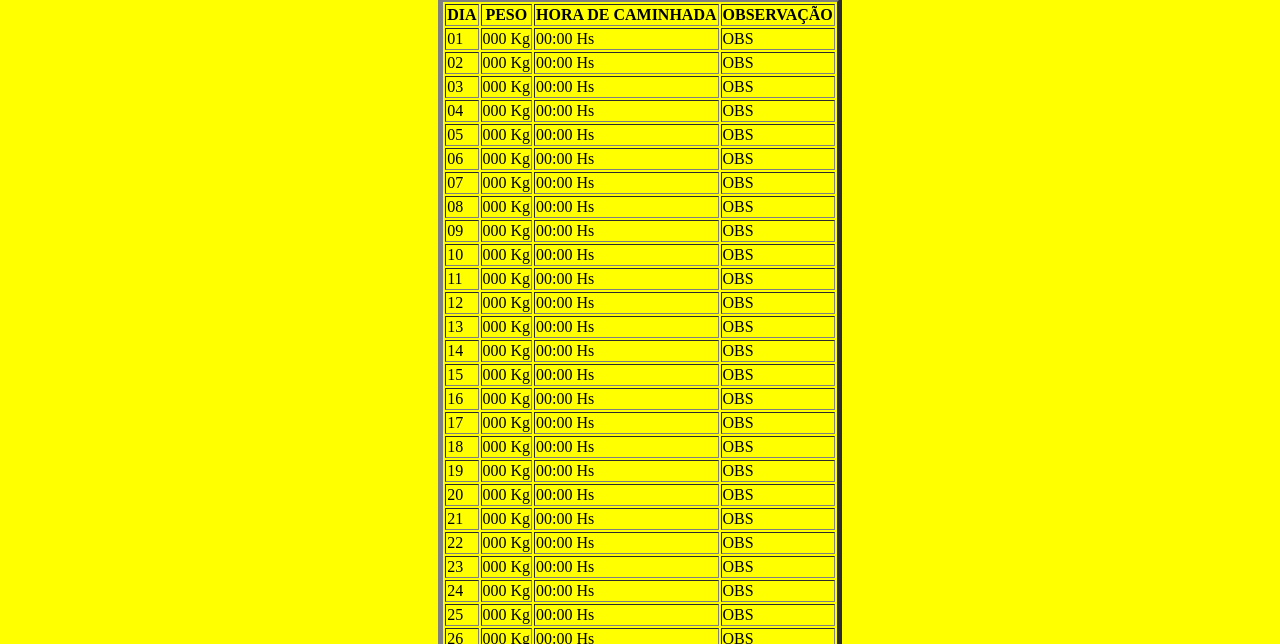
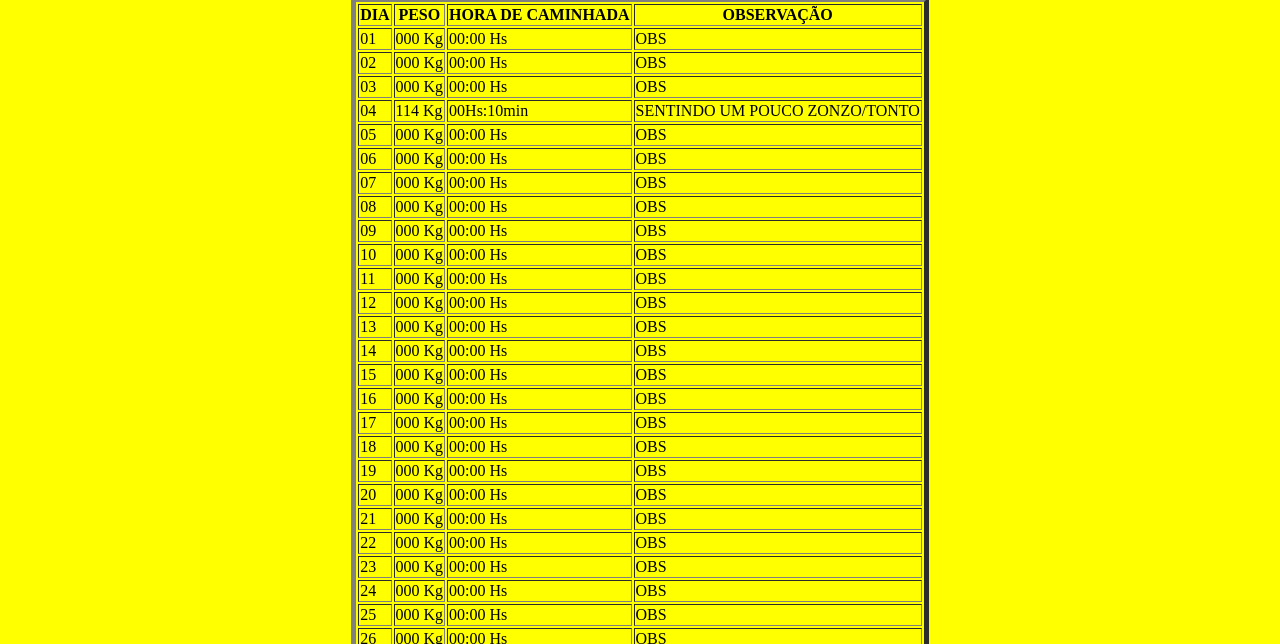
Before and after one commit to santos246/TABELA-MINHA-CAMINHADA, a plain HTML site: page index.html in a window 1280 px wide. Shown: the part 156-800 px from the top of the page. Drawn offline with Linux system fonts and the light colour scheme.

Commit message:
Update index.html

```diff
--- a/index.html
+++ b/index.html
@@ -41,9 +41,9 @@
 </tr><tr>
 
 <td>04</td>
-<td>000 Kg</td>
-<td>00:00 Hs</td>
-<td>OBS</td>
+<td>114 Kg</td>
+<td>00Hs:10min </td>
+<td>SENTINDO UM POUCO ZONZO/TONTO</td>
 
 </tr><tr>
 
```
